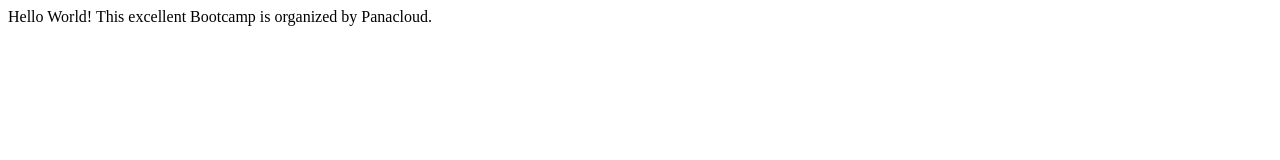
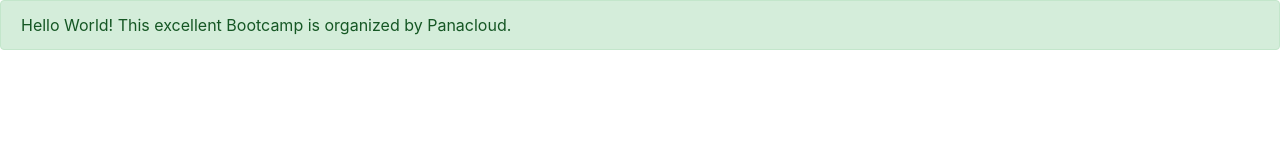
Before and after one commit to ahmedbashir-dev/bootcamp2020, a plain HTML site: page index.html in a window 1280 px wide. Drawn offline with nearby package versions, Linux system fonts and the light colour scheme.

Commit message:
Added Bootstrap
Added Bootstrap in the project

```diff
--- a/index.html
+++ b/index.html
@@ -3,11 +3,14 @@
 <head>
     <meta charset="UTF-8">
     <meta name="viewport" content="width=device-width, initial-scale=1.0">
+    <link rel="stylesheet" href="node_modules/bootstrap/dist/css/bootstrap.min.css">
     <title>First Example</title>
 </head>
 <body>
-    <div>
+    <div class="alert alert-success">
         Hello World! This excellent Bootcamp is organized by Panacloud.
     </div>
+    <script src="node_modules/jquery/dist/jquery.js"></script>
+    <script src="node_modules/bootstrap/dist/js/bootstrap.min.js"></script>
 </body>
 </html>
```
Also changed, not shown: package-lock.json (added).
